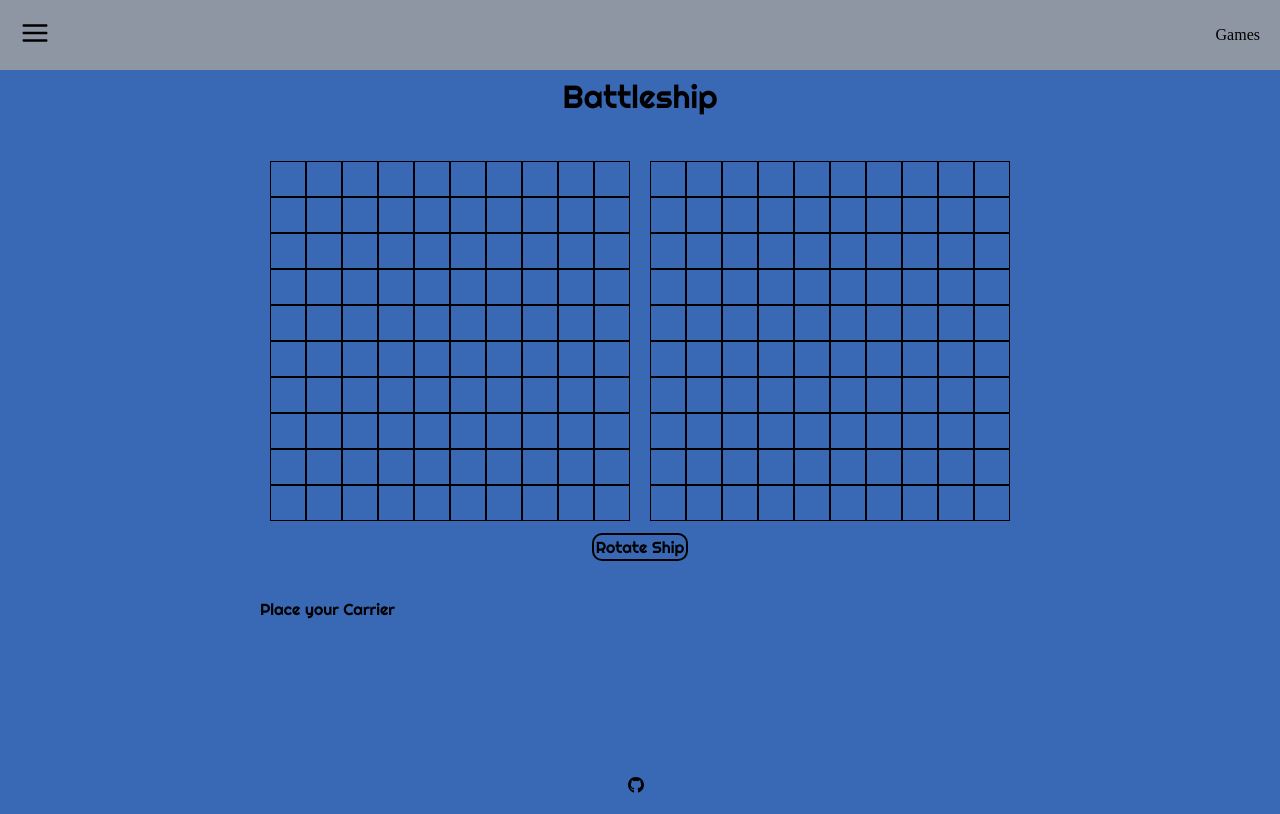
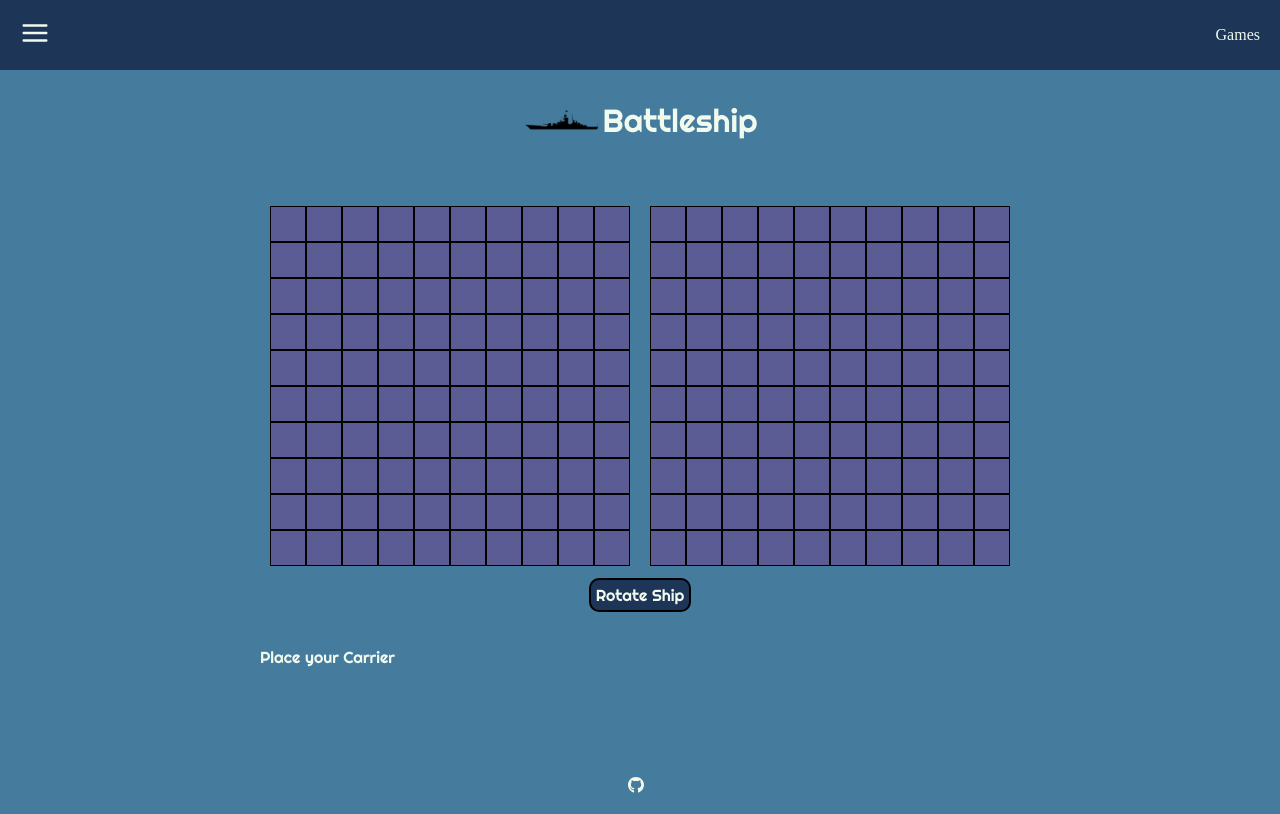
Before and after one commit to NBrennan26/games, a React (Create React App) app: page /battleship in a window 1280 px wide. Built offline with nearby package versions, Linux system fonts and the light colour scheme.

Commit message:
Update color scheme, update some margins and minor display tweaks. Add battleship icon

```diff
--- a/src/apps/battleship/Battleship.jsx
+++ b/src/apps/battleship/Battleship.jsx
@@ -8,6 +8,7 @@
 import random100 from "./features/scripts/random100";
 import assignOrientation from "./features/scripts/assignOrientation";
 import "./bs.css";
+import icon from "./features/images/bs-icon.png";
 
 function Battleship() {
   const [p1Fleet, setP1Fleet] = useState([]);
@@ -390,7 +391,7 @@
   return (
     <div className="battleship-cont">
       <div className="bs-title-cont">
-        <span className="bs-title">Battleship</span>
+        <span className="bs-title"><img className="bs-title-icon" src={icon} alt="Battleship Icon" />Battleship</span>
       </div>
       {!gameWinner ? (
         <div className="bs-board-cont">
--- a/src/apps/battleship/bs.css
+++ b/src/apps/battleship/bs.css
@@ -8,7 +8,7 @@
   flex-direction: column;
   align-items: center;
   font-family: "Righteous", cursive;
-  background-color: #3968b5;
+  background-color: var(--body-color);
   height: 93vh;
 }
 .bs-title-cont {
@@ -33,12 +33,25 @@
   margin-top: 12px;
   border: 2px solid black;
   border-radius: 10px;
-  padding: 2px;
+  padding: 5px;
   font-family: "Righteous", cursive;
   transition: 0.1s;
 }
 .bs-btn:hover {
   transform: scale(1.1);
+}
+
+/*********/
+/* Title */
+/*********/
+.bs-title {
+  display: flex;
+  justify-content: center;
+  align-items: center;
+  width: 80vw;
+}
+.bs-title-icon {
+  height: 10vh;
 }
 
 /*****************/
@@ -56,6 +69,7 @@
   grid-template-columns: repeat(10, 1fr);
   grid-template-rows: repeat(10, 1fr);
   margin: 0 10px;
+  background-color: #5c5c94;
 }
 .player2-board:hover {
   cursor: crosshair;
@@ -67,16 +81,16 @@
   border: 1px solid black;
 }
 .ship {
-  background-color: green;
+  background-color: #2c2c2c;
 }
 .shadow {
-  background-color: purple;
+  background-color: #27274e;
 }
 .miss {
-  background-color: brown;
+  background-color: #bdbedb;
 }
 .hit {
-  background-color: yellow;
+  background-color: #d00000;
 }
 .bs-rotate-btn {
 }
@@ -89,7 +103,8 @@
   display: flex;
   justify-content: space-around;
 }
-.p1-ship-status, .p2-ship-status {
+.p1-ship-status,
+.p2-ship-status {
   display: flex;
   flex-direction: column;
   align-items: center;
--- a/src/apps/etchasketch/eas.css
+++ b/src/apps/etchasketch/eas.css
@@ -57,10 +57,14 @@
 .etch-sketch-btn {
   margin: 10px;
   background-color: #d51d25;
-  color: white;
+  color: #d1a144;
+  font-weight: 600;
   padding: 10px;
+  border: 2px solid #d1a144;
   border-radius: 5px;
   transition: transform 0.1s;
+  position: absolute;
+  top: 90vh;
 }
 .etch-sketch-btn:hover {
   transform: scale(1.3);
--- a/src/apps/picturesearch/components/Leaderboard.js
+++ b/src/apps/picturesearch/components/Leaderboard.js
@@ -35,11 +35,11 @@
   const setBtnStyle = (val) => {
     if (val === curBoard) {
       return {
-        background: "#82c0cc",
+        background: "#f1faee",
       };
     } else {
       return {
-        background: "#16697a",
+        background: "#e63946",
       };
     }
   };
--- a/src/apps/picturesearch/components/PopUp.js
+++ b/src/apps/picturesearch/components/PopUp.js
@@ -11,7 +11,7 @@
             <br />
             <input type="text" placeholder="AAA" maxLength="3"></input>
           </label>
-          <button onClick={props.handleSubmitUser} type="button">
+          <button className="ps-popup-btn" onClick={props.handleSubmitUser} type="button">
             Submit
           </button>
         </form>
--- a/src/apps/picturesearch/ps.css
+++ b/src/apps/picturesearch/ps.css
@@ -10,9 +10,9 @@
   margin-top: 70px;
   display: flex;
   justify-content: center;
-  background: #16697a;
+  background: var(--accent-color);
   font-size: calc(3px + 2vmin);
-  color: #ffa62b;
+  color: var(--header-color);
 }
 .ps-nav-links {
   width: 40vw;
@@ -26,29 +26,31 @@
 .ps-nav-link:visited {
   color: #ede7e3;
   text-decoration: none;
+  margin: 0 5px;
 }
 .ps-nav-link:hover {
-  color: #ffa62b;
+  color: var(--header-color);
 }
 .ps-nav-link.active {
-  color: #ffa62b;
+  color: var(--header-color);
 }
 
 /********/
 /* Main */
 /********/
 .ps-main-comp {
-  margin-top: 10vh;
-  margin-bottom: 4vh;
+  margin-top: 8vh;
   display: grid;
   justify-content: center;
 }
 .ps-start-btn {
-  border: 1px solid #16697a;
-  background-color: #60aebe;
+  background-color: var(--header-color);
   text-align: center;
-  margin: 3px 0;
+  margin-bottom: 3vh;
   transition: transform 0.1s;
+  width: 50%;
+  justify-self: center;
+  border-radius: 5px;
 }
 .ps-start-btn:hover {
   transform: scale(1.1);
@@ -74,13 +76,19 @@
 }
 .ps-img-info {
   text-align: center;
+  margin-bottom: 2vh;
 }
 #ps-popup-box {
   padding: 50px;
-  background: #16697a;
-  color: #ede7e3;
+  background: var(--body-color);
   text-align: center;
   border-radius: 10%;
+}
+#ps-popup-box input {
+  color: var(--header-color);
+}
+.ps-popup-btn {
+  background-color: var(--body-color);
 }
 #ps-board-container {
   width: 90vw;
@@ -92,12 +100,15 @@
 }
 .ps-score-btn {
   border: none;
-  background: chocolate;
   padding: 1vh 4vw;
+  color: var(--header-color);
 }
 #ps-board-display {
   height: fit-content;
-  background: #82c0cc;
+  background: var(--font-color);
+}
+#ps-leader-list li:nth-child(even) {
+  background: var(--detail-color);
 }
 #ps-leader-list {
   margin-top: 0;
@@ -107,11 +118,14 @@
   padding-top: 1%;
   padding-left: 0;
 }
-#ps-leader-list li:nth-child(even) {
-  background: #60aebe;
-}
 .ps-ldr-list-item {
   display: grid;
   grid-template-columns: repeat(3, 1fr);
   text-align: center;
 }
+.ps-ldr-list-item * {
+  color: var(--header-color);
+}
+#ps-drop-menu select {
+  color: var(--header-color);
+}
--- a/src/apps/rockpaperscissors/rps.css
+++ b/src/apps/rockpaperscissors/rps.css
@@ -59,8 +59,9 @@
 .rps-reset-btn {
   margin: 15px;
   transition: transform 0.1s;
+  background-color: var(--body-color);
 }
 .rps-reset-btn:hover {
   transform: scale(1.3);
-  border-bottom: 2px solid black;
+  border-bottom: 2px solid var(--header-color);
 }
--- a/src/apps/tictactoe/TicTacToe.jsx
+++ b/src/apps/tictactoe/TicTacToe.jsx
@@ -227,7 +227,7 @@
           <div className="ttt-game-outcome">
             {gameOutcome.name ? `${gameOutcome.name} Wins` : "It's a Draw"}
           </div>
-          <button onClick={resetGame}>Play Again?</button>
+          <button className="ttt-reset-btn" onClick={resetGame}>Play Again?</button>
         </div>
       )}
     </div>
--- a/src/apps/tictactoe/ttt.css
+++ b/src/apps/tictactoe/ttt.css
@@ -42,10 +42,12 @@
   border-style: solid;
 }
 .player1-square {
-  background: red;
+  background: var(--accent-color);
+  color: var(--header-color);
 }
 .player2-square {
-  background: blue;
+  background: var(--detail-color);
+  color: var(--header-color);
 }
 .ttt-game-board {
   display: flex;
@@ -60,3 +62,13 @@
   align-items: center;
   font-size: 250%;
 }
+.ttt-reset-btn {
+  color: var(--font-color);
+  background-color: var(--header-color);
+  border-radius: 10px;
+  padding: 10px;
+  transition: 0.2s;
+}
+.ttt-reset-btn:hover {
+  transform: scale(1.2);
+}
--- a/src/index.css
+++ b/src/index.css
@@ -1,7 +1,22 @@
 :root {
-  --header-color: #8f96a3;
+  --header-color: #1d3557;
+  --body-color: #457b9d;
+  --font-color: #f1faee;
+  --detail-color: #a8dadc;
+  --accent-color: #e63946;
 }
 
+html {
+  background-color: var(--body-color);
+}
+*,
+a {
+  color: var(--font-color);
+}
+button {
+  color: var(--font-color);
+  background-color: var(--header-color);
+}
 button:hover {
   cursor: pointer;
 }
```
Also changed, not shown: src/apps/battleship/features/images/bs-icon.png (added).
